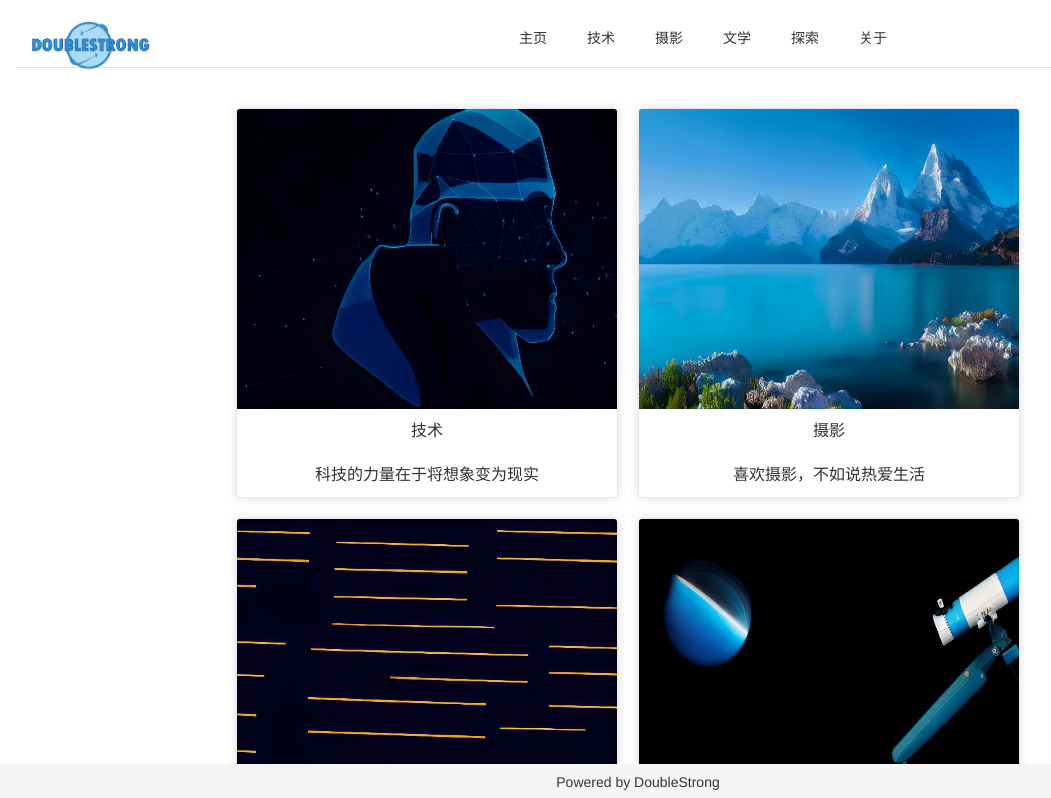
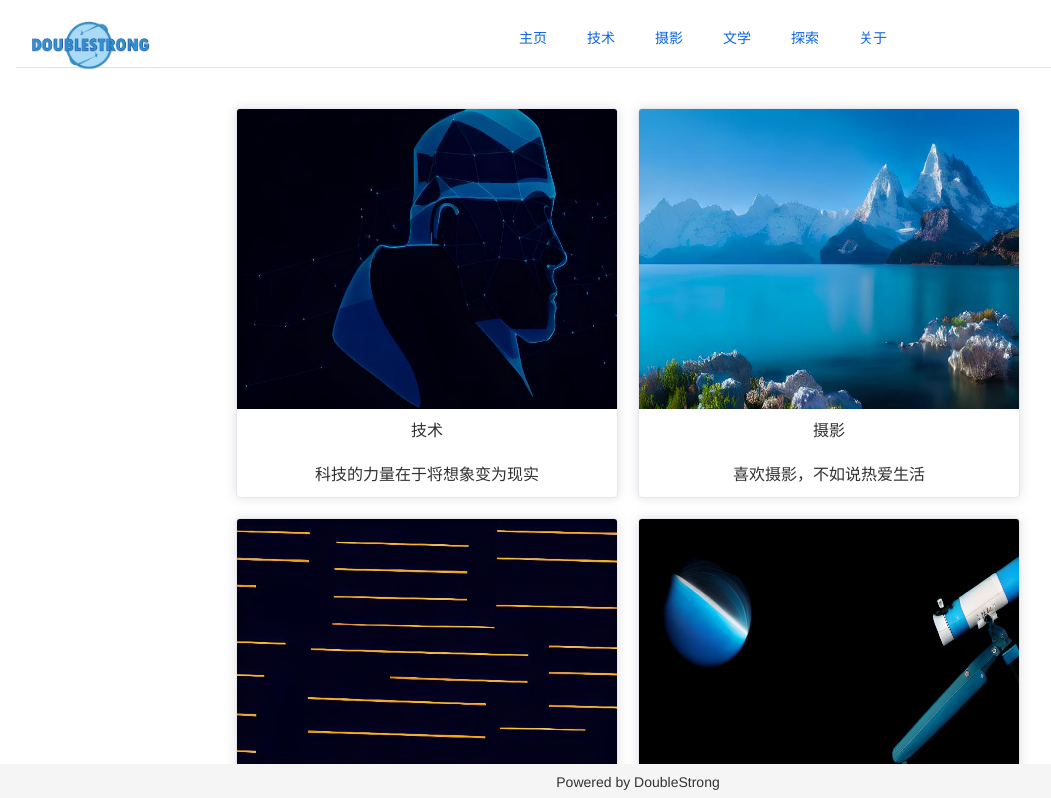
Before and after one commit to liuqq666/qqblog, a Vue app: page / in a window 1280 px wide. Shown: the top 798 px of the page, without its empty margins (12-1063 px from the left). Built offline with nearby package versions, Linux system fonts and the light colour scheme.

Commit message:
feat: newCustomList

```diff
--- a/package.json
+++ b/package.json
@@ -11,6 +11,7 @@
     "core-js": "^3.8.3",
     "element-plus": "^2.3.7",
     "file-loader": "^6.2.0",
+    "viewerjs": "^1.11.3",
     "vue": "^3.2.13",
     "vue-router": "^4.0.3",
     "vuex": "^4.0.0"
@@ -41,7 +42,8 @@
       "parser": "@babel/eslint-parser"
     },
     "rules": {
-      "no-unused-vars": "off"
+      "no-unused-vars": "off",
+      "vue/multi-word-component-names": 0
     }
   },
   "browserslist": [
--- a/src/components/DsCard.vue
+++ b/src/components/DsCard.vue
@@ -1,5 +1,5 @@
 <template>
-        <el-card :body-style="{ padding: '0px' }">
+        <el-card :body-style="{ padding: '0px' }" @click="goTo(link)">
           <img
             :src= src
             class="image"
@@ -19,11 +19,24 @@
 
     <script setup>
     import { defineProps } from 'vue';
+    import { useRouter } from 'vue-router';
+
+    const router = useRouter();
     const props = defineProps({
     src:String,
+    link:{
+      type:String,
+      default:'/'
+    }
   })
+  //图片的宽高
     const width = "200";
     const height = "300";
+
+    const goTo = (link) => {
+      router.push(link)
+    }
+
   </script>
   <style>
   .time {
--- a/src/pages/layouts/DsHeader.vue
+++ b/src/pages/layouts/DsHeader.vue
@@ -11,21 +11,38 @@
     :ellipsis="false"
     @select="handleSelect"
   >
-    <img src="../../../public/static/img/logo.png" width="150" height="70" />
+    <img src="../../../public/static/img/logo.png" width="150" height="70" @click="goTo"/>
     <div class="flex-grow">
-    <el-menu-item index="1" class="menu-item"> 主页 </el-menu-item>
-    <el-menu-item index="2">技术</el-menu-item>
-    <el-menu-item index="3">摄影</el-menu-item>
-    <el-menu-item index="4">文学</el-menu-item>
-    <el-menu-item index="5">探索</el-menu-item>
-    <el-menu-item index="6">关于</el-menu-item>
+      <el-menu-item index="1" class="menu-item">
+         <router-link to="/">主页</router-link>
+      </el-menu-item>
+      <el-menu-item index="2">
+         <router-link to="/technology"  >技术</router-link>
+      </el-menu-item>
+      <el-menu-item index="3">
+         <router-link to="/photography" >摄影</router-link>
+      </el-menu-item>
+      <el-menu-item index="4">
+        <router-link to="/literature" >文学</router-link>
+      </el-menu-item>
+      <el-menu-item index="5">
+         <router-link to="/exploration" >探索</router-link>
+      </el-menu-item>
+      <el-menu-item index="6">
+        <router-link to="/about" >关于</router-link>
+      </el-menu-item>
     </div>
   </el-menu>
     </el-header>
   </template>
 
+
   <script setup>
-
+    import { useRouter } from 'vue-router';
+    const router = useRouter();
+    const goTo = () => {
+    router.push('/')
+    }
   </script>
 
   <style lang="less">
@@ -34,8 +51,17 @@
   display: flex;
   justify-content: center; /* 水平居中对齐 */
   align-items: center;
-}
+  }
   .menu-item {
     font-size: 50px;
   }
+  .router-link-active {
+  text-decoration: none;
+  color: #0c64df;
+}
+  a {
+    text-decoration: none;
+    color: #0c64df;
+  }
+
   </style>
--- a/src/router/index.js
+++ b/src/router/index.js
@@ -1,20 +1,14 @@
 import { createRouter, createWebHistory } from 'vue-router'
 import HomeView from '../views/HomeView.vue'
+import Photography from '../views/Photography.vue'
 
 const routes = [
-  {
-    path: '/',
-    name: 'home',
-    component: HomeView
-  },
-  {
-    path: '/about',
-    name: 'about',
-    // route level code-splitting
-    // this generates a separate chunk (about.[hash].js) for this route
-    // which is lazy-loaded when the route is visited.
-    component: () => import(/* webpackChunkName: "about" */ '../views/AboutView.vue')
-  }
+  { path: '/', name: 'home', component: HomeView },
+  { path: '/technology', name: 'Technology', component: 'Technology' },
+  { path: '/photography', name: 'Photography', component: Photography },
+  { path: '/literature', name: 'Literature', component: 'Literature' },
+  { path: '/exploration', name: 'Exploration', component: 'Exploration' },
+  { path: '/about', name: 'About', component: 'About' },
 ]
 
 const router = createRouter({
--- a/src/views/AboutView.vue
+++ /dev/null
@@ -1,5 +0,0 @@
-<template>
-  <div class="about">
-    <h1>This is an about page</h1>
-  </div>
-</template>
--- a/src/views/HomeView.vue
+++ b/src/views/HomeView.vue
@@ -5,7 +5,7 @@
       <DsMain>
         <el-row gutter="20">
           <el-col :span="12">
-          <DsCard :src="imgArr[0]">
+          <DsCard :src="imgArr[0]" link="/Photography">
             <template #word>科技的力量在于将想象变为现实</template>
             <template #btnName>技术</template>
           </DsCard>
--- /dev/null
+++ b/src/views/Photography.vue
@@ -0,0 +1,56 @@
+<template>
+    <div class="common-layout">
+      <el-container direction="vertical">
+        <DsHeader>Header</DsHeader>
+        <DsMain>
+          <ul ref="ViewerDom">
+            <li v-for="(img, index) in imgArr" :key="index">
+              <img :src="img" />
+            </li>
+          </ul>
+        </DsMain>
+        <DsFooter>Footer</DsFooter>
+      </el-container>
+    </div>
+  </template>
+
+  <script setup>
+  import DsHeader from '@/pages/layouts/DsHeader.vue'
+  import DsFooter from '@/pages/layouts/DsFooter.vue'
+  import DsMain from '@/pages/layouts/DsMain.vue'
+  import Viewer from 'viewerjs'
+  import 'viewerjs/dist/viewer.css'
+  import { ref, onMounted } from 'vue'
+
+  const imgArr = [
+    '/static/img/jishu.jpg',
+    '/static/img/sheyin.jpg',
+    '/static/img/wenxue.jpg',
+    '/static/img/shiyanshi.jpg'
+  ];
+  // 获取 dom对象
+  const ViewerDom = ref(null);
+  // 定义初始化方法
+  onMounted(() => {
+    openViewer(ViewerDom.value);
+  })
+  const openViewer = (dom) => {
+    const viewer = new Viewer(dom, {
+      initialViewIndex: 0,
+      button: true,
+      navbar: 2,
+      title: 0,
+      toolbar: 0,
+      keyboard: false,
+      ready: function (e) {
+        console.log(e.type);
+      },
+      // 其他事件监听...
+    });
+  }
+
+  </script>
+
+  <style lang="less">
+  // 样式省略
+  </style>
```
Also changed, not shown: 1 other file (tests, documents, lock files or other folders).
